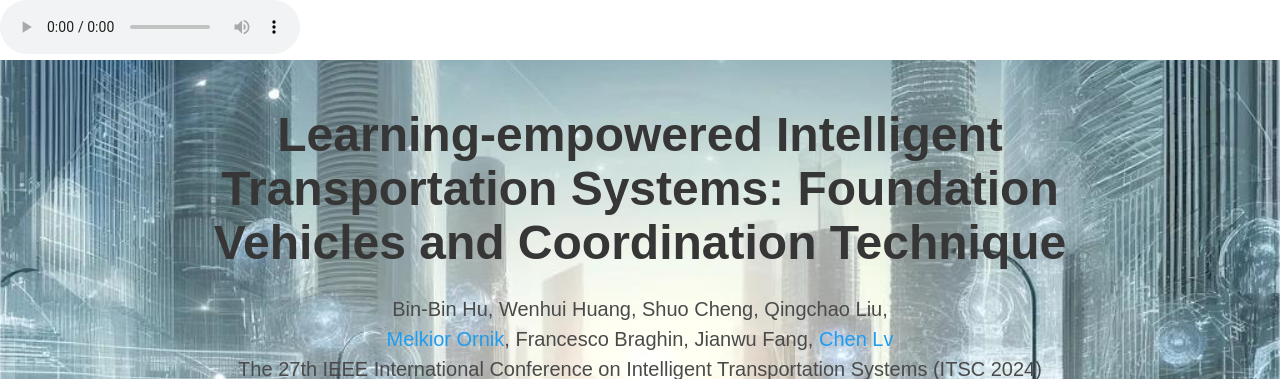
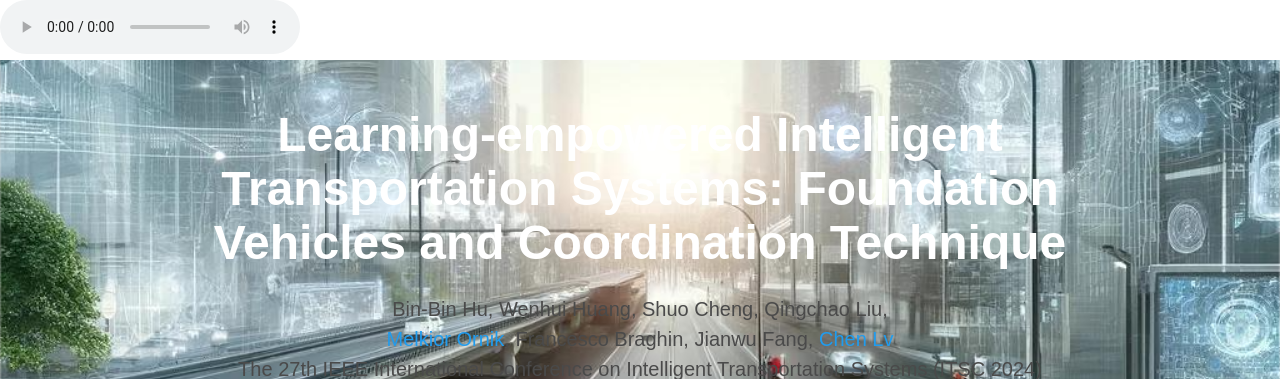
Before and after one commit to OscarHuangWind/Foundation_Vehicle, a plain HTML site: page index.html in a window 1280 px wide. Shown: the top 379 px of the page. Drawn offline with nearby package versions, Linux system fonts and the light colour scheme; some icons are missing; a web font is replaced by a local one.

Commit message:
change background

```diff
--- a/index.html
+++ b/index.html
@@ -56,7 +56,7 @@
       <div class="container is-max-desktop">
         <div class="columns is-centered">
           <div class="column has-text-centered">
-            <h1 class="title is-1 publication-title">Learning-empowered Intelligent Transportation Systems: Foundation Vehicles and Coordination Technique</h1>
+            <h1 class="title is-1 publication-title"><font color="white">Learning-empowered Intelligent Transportation Systems: Foundation Vehicles and Coordination Technique</font></h1>
             <div class="is-size-5 publication-authors">
               <!-- Paper authors -->
               <span class="author-block">Bin-Bin Hu</span>,
--- a/static/css/index.css
+++ b/static/css/index.css
@@ -140,7 +140,7 @@ body {
 }
 
 section.background {
-  background-image: url('../images/its_background_1.png');  /* 这里的 URL 是图片的路径 */
+  background-image: url('../images/its_background_2.png');  /* 这里的 URL 是图片的路径 */
   background-repeat: no-repeat;             /* 背景图片不重复 */
   background-size: cover;                    /* 背景图片覆盖整个元素 */
   background-position: center;               /* 背景图片居中显示 */
```
Also changed, not shown: static/images/its_background_2.png (added), 1 other file.
